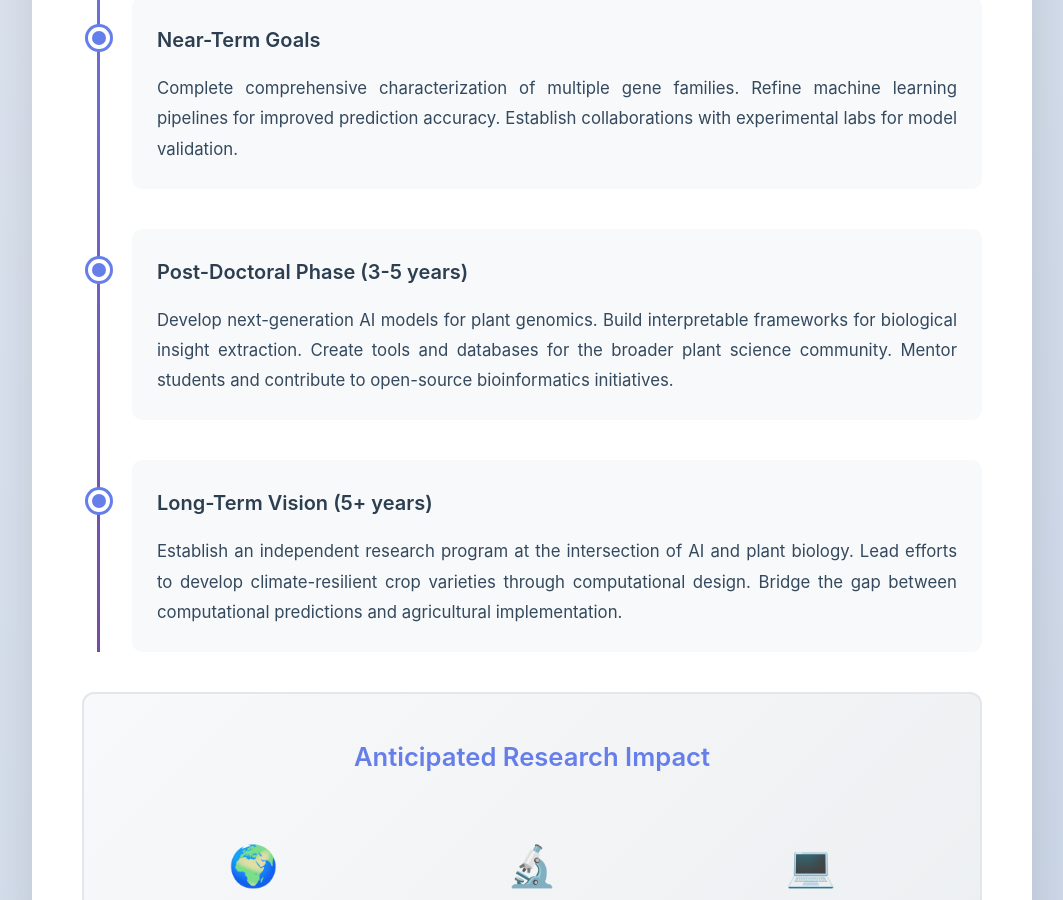
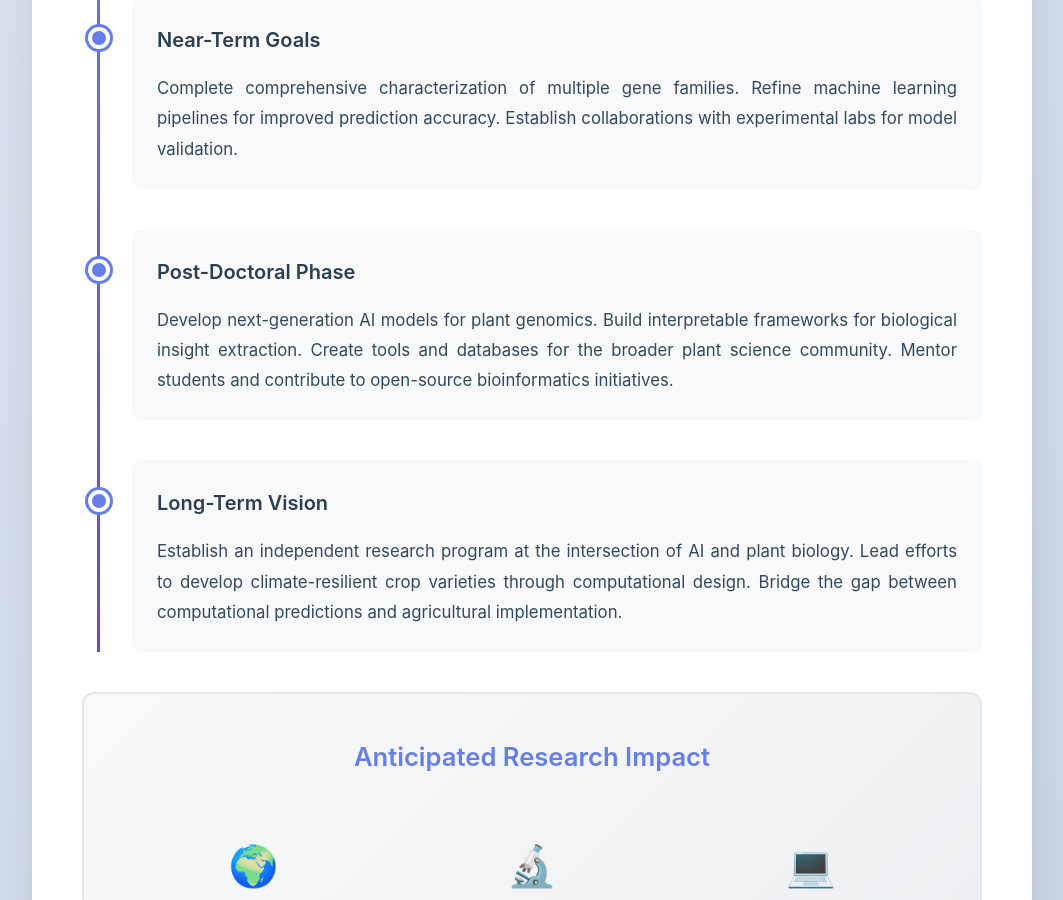
Before and after one commit to Ramesh5591/Ramesh5591.github.io, a Jekyll site: the page research.html, which Jekyll copies as it is, in a window 1280 px wide and 900 px high, scrolled down 3813 px. Shown: the whole window, without its empty margins (108-1171 px from the left). Built offline with Jekyll 4.4.1, drawn with Linux system fonts in a browser that asks for light colours.

Commit message:
Update research.html

```diff
--- a/research.html
+++ b/research.html
@@ -466,12 +466,12 @@
         </div>
 
         <div class="timeline-item">
-          <h3>Post-Doctoral Phase (3-5 years)</h3>
+          <h3>Post-Doctoral Phase</h3>
           <p>Develop next-generation AI models for plant genomics. Build interpretable frameworks for biological insight extraction. Create tools and databases for the broader plant science community. Mentor students and contribute to open-source bioinformatics initiatives.</p>
         </div>
 
         <div class="timeline-item">
-          <h3>Long-Term Vision (5+ years)</h3>
+          <h3>Long-Term Vision</h3>
           <p>Establish an independent research program at the intersection of AI and plant biology. Lead efforts to develop climate-resilient crop varieties through computational design. Bridge the gap between computational predictions and agricultural implementation.</p>
         </div>
       </div>
```
